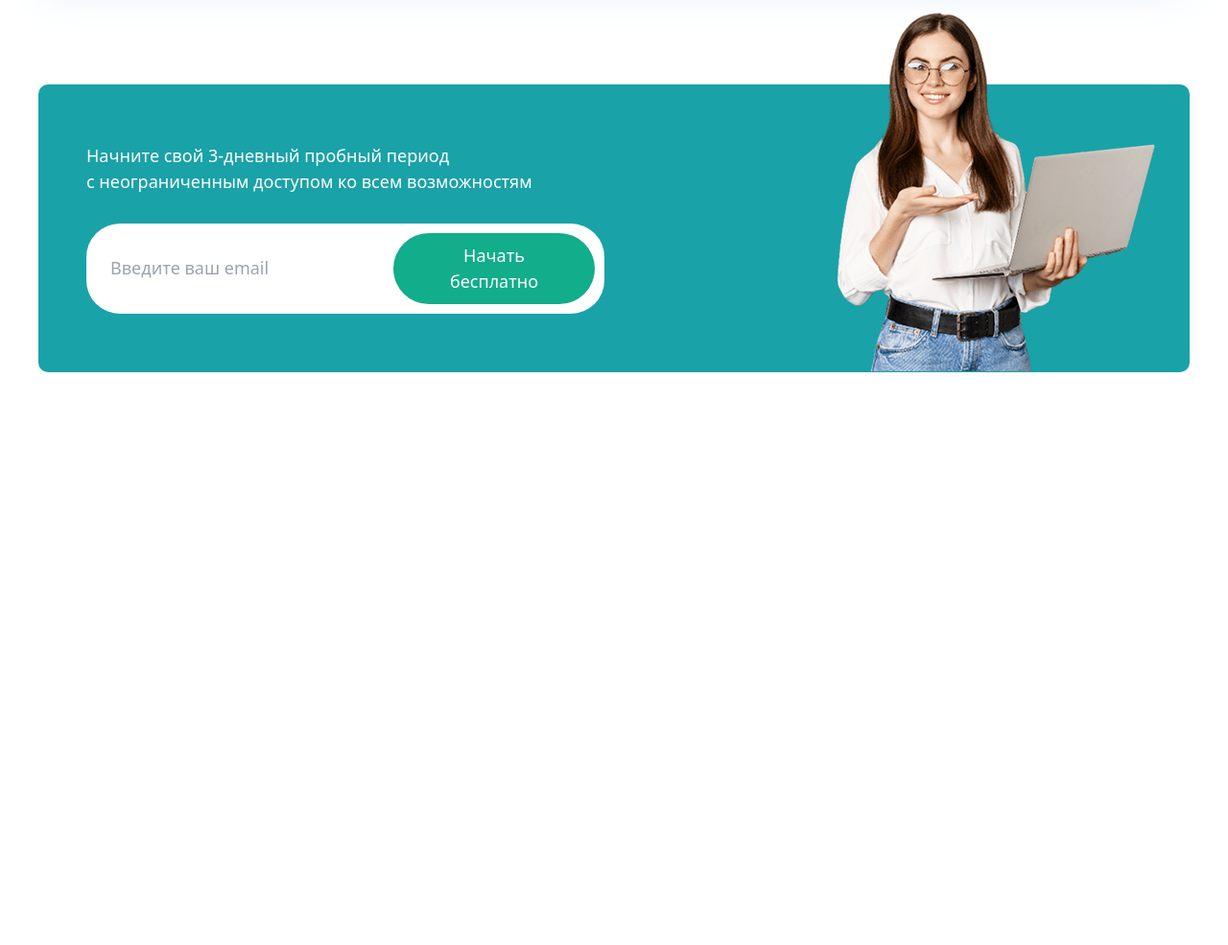
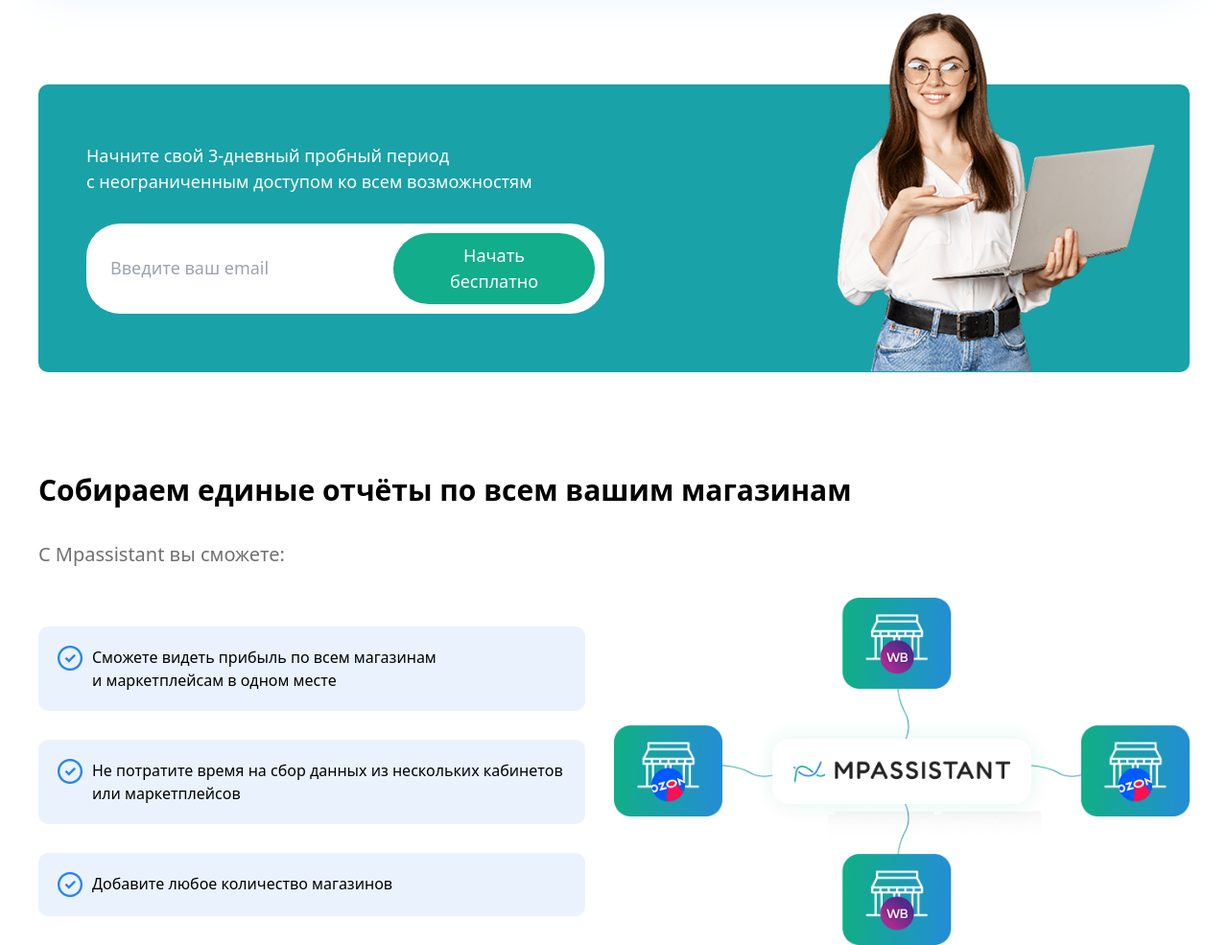
Before and after one commit to azizbekjonsanginov0606-cmd/tet1, a website: page src/index.html in a window 1280 px wide. Shown: the part 1998-2983 px from the top of the page at 96% size. Before the commit the page ends 2386 px from the top, so only its background shows below. Drawn offline with nearby package versions, Linux system fonts and the light colour scheme; files that its build step writes are made by us from their sources.

Commit message:
section 5

```diff
--- a/src/index.html
+++ b/src/index.html
@@ -142,5 +142,28 @@
                 </form>
             <img class="md:mt-[-85px] md:mb-0 mb-[-20px]" src="./surat/[removal 1.png" alt="s">
         </section>
+        <section class=" lg:w-[1200px] md:w-[800px] w-[400px] m-auto lg:mt-[100px] mt-[50px] flex flex-col gap-[30px] lg:px-0 px-[20px]">
+            <h2 class="text-[30px] font-[700]">Собираем единые отчёты по всем вашим магазинам</h2>
+            <p class="text-[20px] text-[#707070]">C Mpassistant вы сможете:</p>
+            <aside class="flex flex-col items-start gap-[30px] lg:flex-row lg:items-center">
+                <div class="flex flex-col items-start gap-[30px]">
+                    <div
+                        class="p-[20px] lg:w-[100%] rounded-[10px] flex justify-between items-start gap-[10px] bg-[#EAF3FD]">
+                        <img src="./surat/Vector (18).png" alt="">
+                        <p>Сможете видеть прибыль по всем магазинам и маркетплейсам в одном месте</p>
+                    </div>
+                    <div
+                        class="p-[20px] lg:w-[100%] rounded-[10px] flex justify-between items-start gap-[10px] bg-[#EAF3FD]">
+                        <img src="./surat/Vector (18).png" alt="">
+                        <p>Не потратите время на сбор данных из нескольких кабинетов или маркетплейсов</p>
+                    </div>
+                    <div class="p-[20px] lg:w-[100%] rounded-[10px] flex  items-start gap-[10px] bg-[#EAF3FD]">
+                        <img src="./surat/Vector (18).png" alt="">
+                        <p>Добавите любое количество магазинов</p>
+                    </div>
+                </div>
+                <img class="lg:w-[600px]" src="./surat/Frame 32.png" alt="s">
+            </aside>
+        </section>
 </body>
 </html>
```
